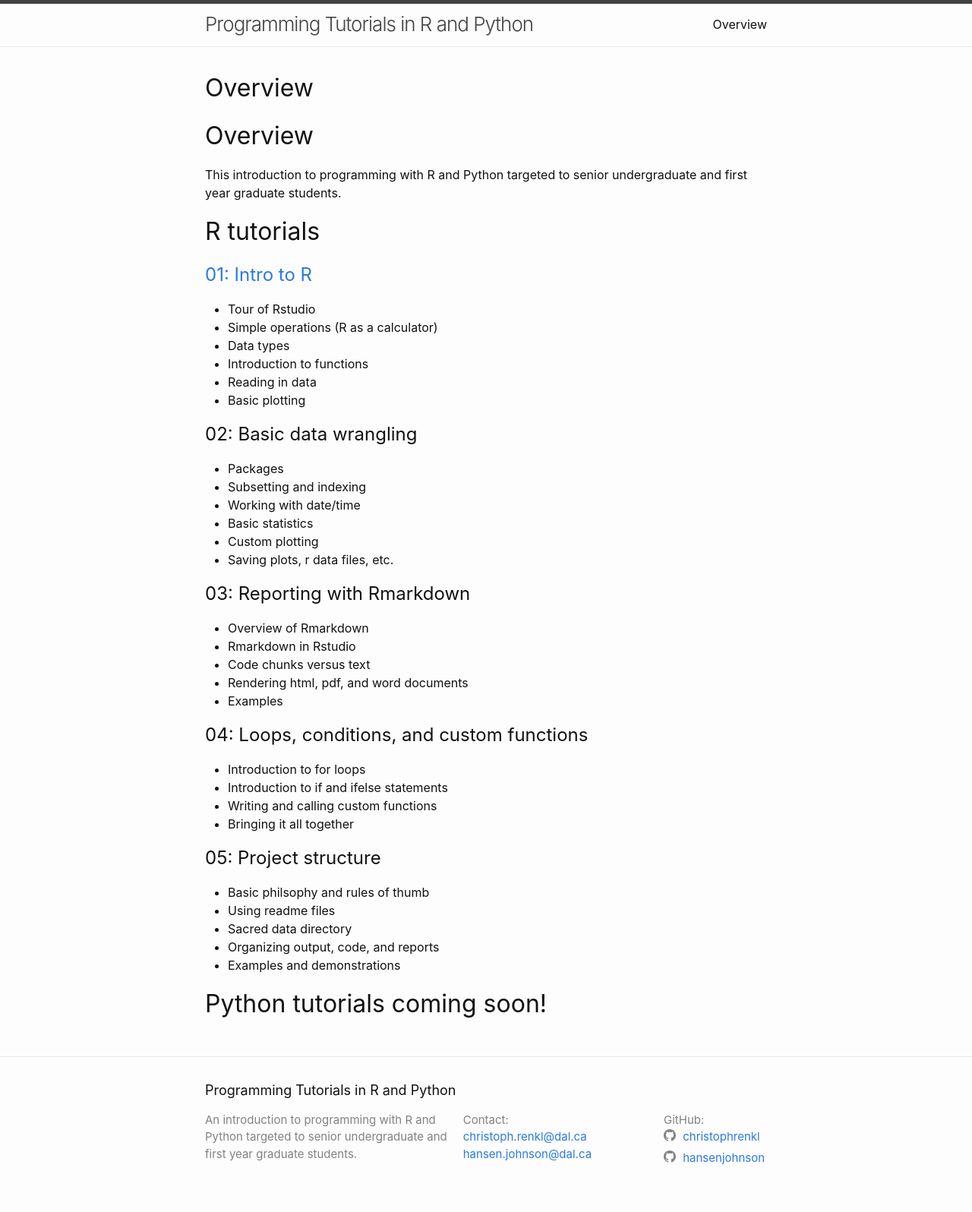
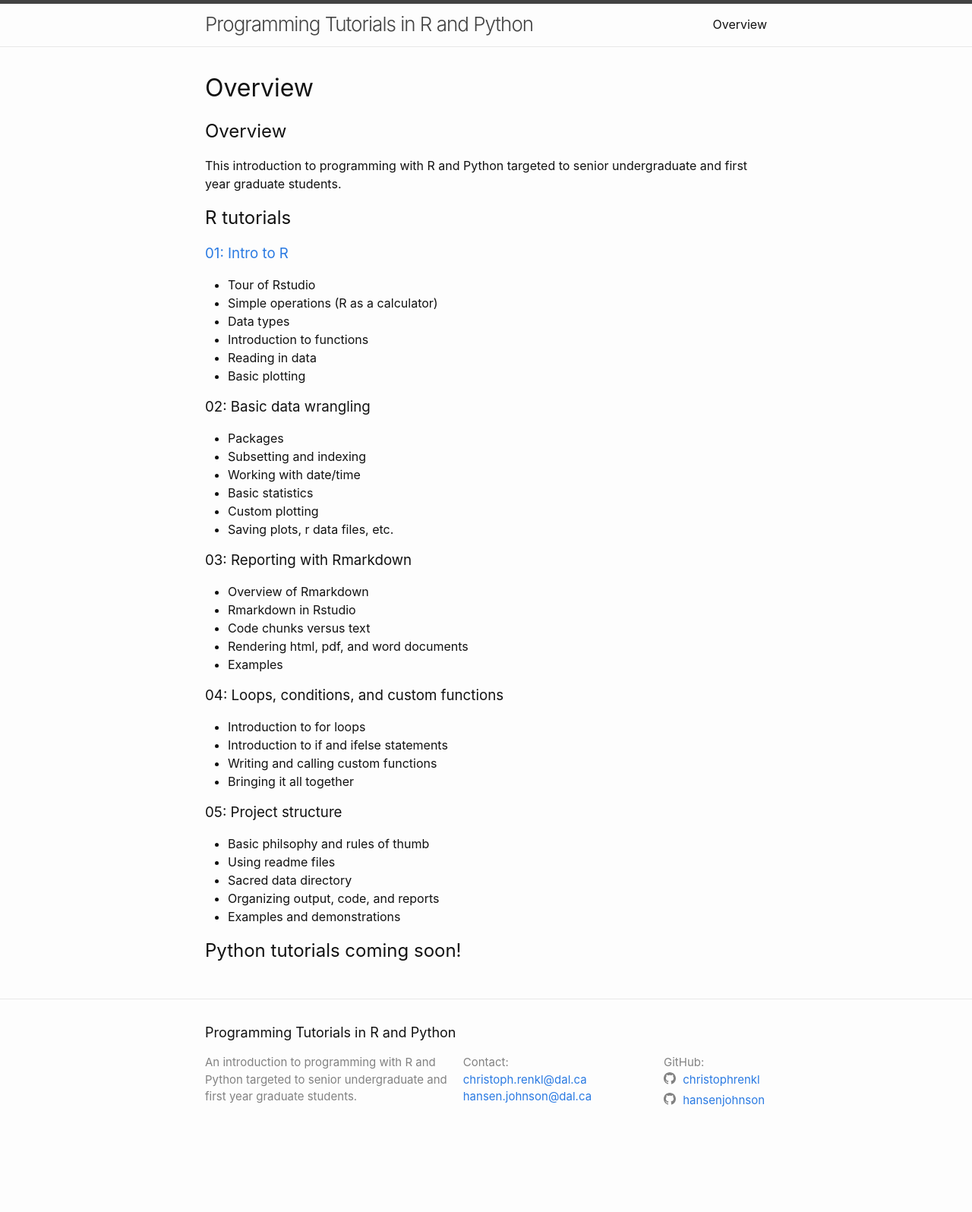
Before and after one commit to anhnguyendepocen/programming_tutorials, a Jekyll site: the page built from docs/index.md, in a window 1280 px wide. Shown: the whole page at 76% size. Built offline with Jekyll 4.4.1, drawn with Linux system fonts in a browser that asks for light colours; our own code applies the rules of GitHub Pages for plain Markdown files; after the commit the page ends 1521 px from its top, so only the background shows below that.

```diff
--- a/docs/index.md
+++ b/docs/index.md
@@ -4,13 +4,13 @@
 # See: https://jekyllrb.com/docs/themes/#overriding-theme-defaults
 layout: home
 ---
-# Overview
+## Overview
 
 This introduction to programming with R and Python targeted to senior undergraduate and first year graduate students.
 
-# R tutorials
+## R tutorials
 
-## [01: Intro to R](/programming_tutorials/R-tutorial-01/)
+### [01: Intro to R](/programming_tutorials/R-tutorial-01/)
 
 * Tour of Rstudio
 * Simple operations (R as a calculator)
@@ -19,7 +19,7 @@ This introduction to programming with R and Python targeted to senior undergradu
 * Reading in data
 * Basic plotting
 
-## 02: Basic data wrangling
+### 02: Basic data wrangling
 
 * Packages
 * Subsetting and indexing
@@ -28,7 +28,7 @@ This introduction to programming with R and Python targeted to senior undergradu
 * Custom plotting
 * Saving plots, r data files, etc.
 
-## 03: Reporting with Rmarkdown
+### 03: Reporting with Rmarkdown
 
 * Overview of Rmarkdown
 * Rmarkdown in Rstudio
@@ -36,14 +36,14 @@ This introduction to programming with R and Python targeted to senior undergradu
 * Rendering html, pdf, and word documents
 * Examples
 
-## 04: Loops, conditions, and custom functions
+### 04: Loops, conditions, and custom functions
 
 * Introduction to for loops
 * Introduction to if and ifelse statements
 * Writing and calling custom functions
 * Bringing it all together
 
-## 05: Project structure
+### 05: Project structure
 
 * Basic philsophy and rules of thumb
 * Using readme files
@@ -51,4 +51,4 @@ This introduction to programming with R and Python targeted to senior undergradu
 * Organizing output, code, and reports
 * Examples and demonstrations
 
-# Python tutorials coming soon!
+## Python tutorials coming soon!
```
